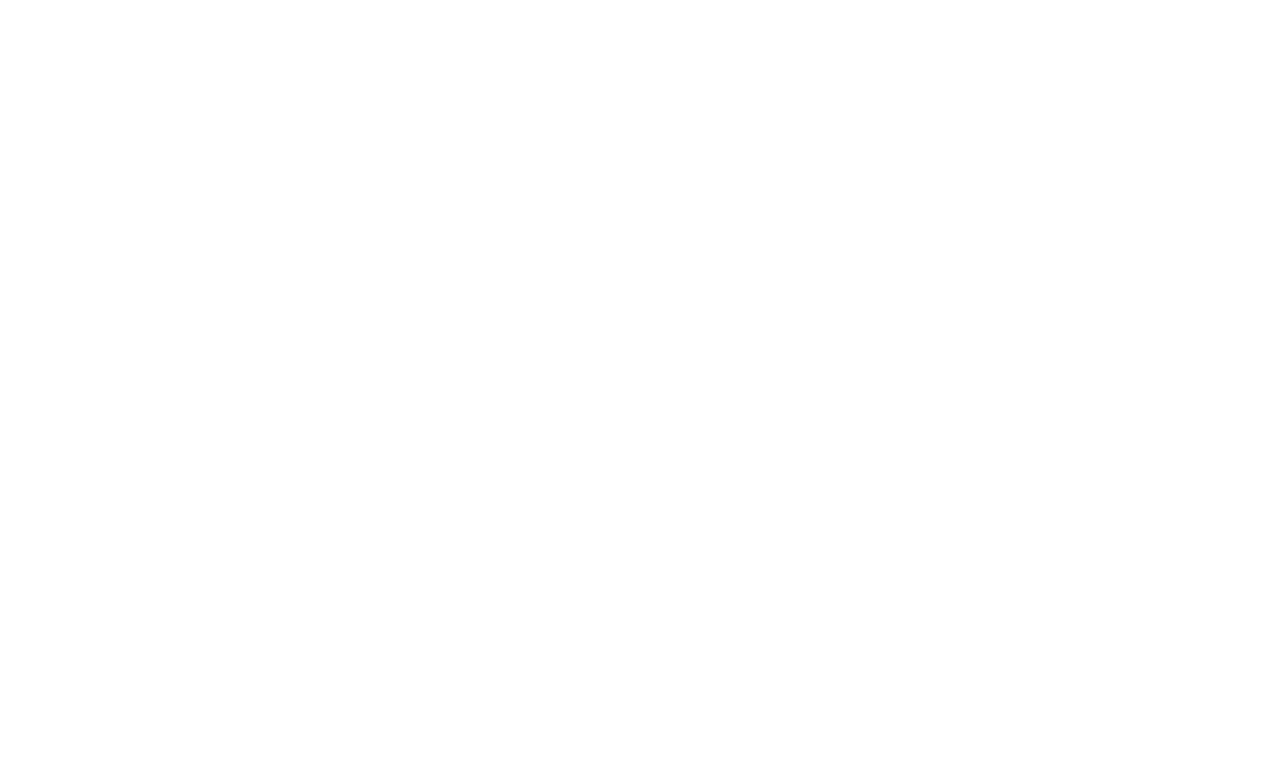
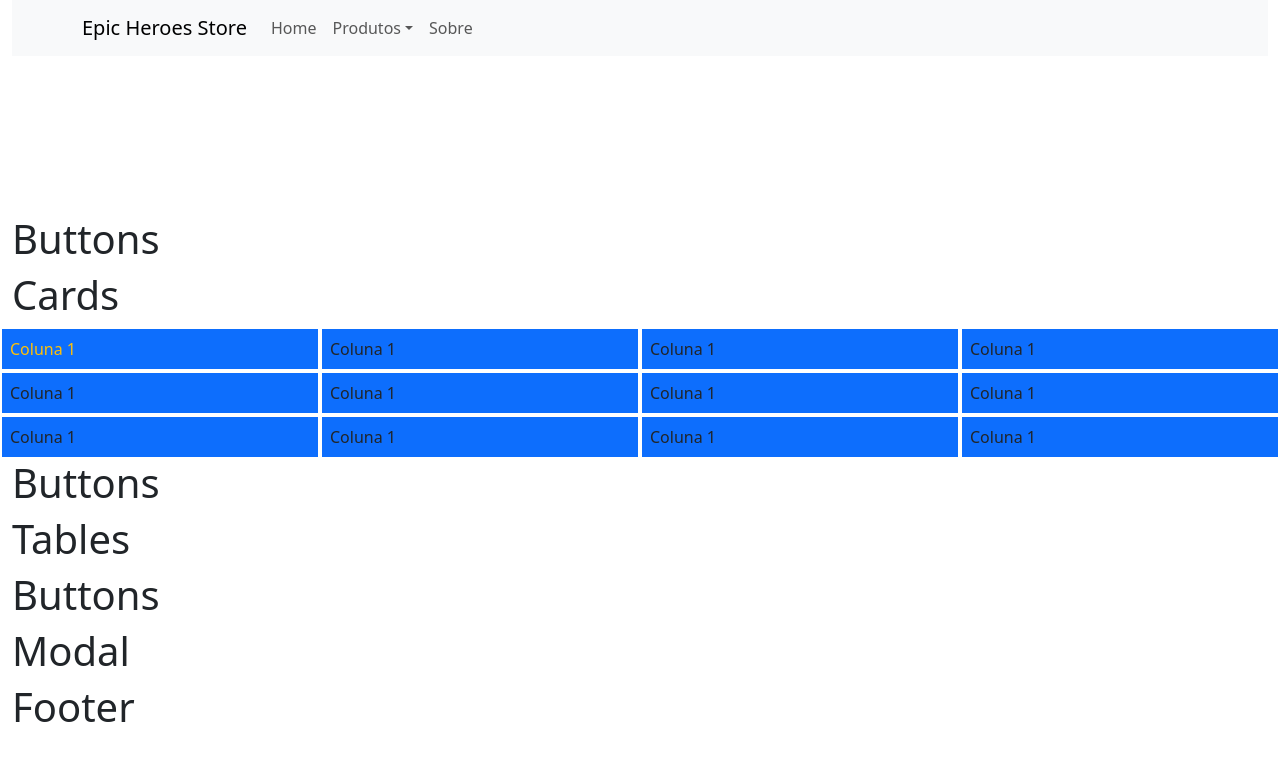
Before and after one commit to renan-utida/cp6-bootstrap, a React (Vite) app: page / in a window 1280 px wide. Shown: the top 760 px of the page. Built offline with nearby package versions, Linux system fonts and the light colour scheme.

Commit message:
Organizando o que colocar no Navbar e o Carousel

```diff
--- a/src/App.jsx
+++ b/src/App.jsx
@@ -1,10 +1,40 @@
+import Navbars from "./components/Navbars"
+import CarouselsImagens from "./components/CarouselsImagens"
+import Buttons from "./components/Buttons"
+import Cards from "./components/Cards"
+import Tables from "./components/Tables"
+import Modal from "./components/Modal"
+import Footer from "./components/Footer"
 
 
 function App() {
 
   return (
 
-    <div>
+    <div className="container-fluid">
+        <Navbars/>
+        <CarouselsImagens/>
+        <Buttons/>
+        <Cards/>
+        <div className="row">
+            <div className="col-md-6 col-lg-4 col-xl-3 text-warning bg-primary border border-white border-2 p-2">Coluna 1</div>
+            <div className="col-md-6 col-lg-4 col-xl-3 bg-primary border border-white border-2 p-2">Coluna 1</div>
+            <div className="col-md-6 col-lg-4 col-xl-3 bg-primary border border-white border-2 p-2">Coluna 1</div>
+            <div className="col-md-6 col-lg-4 col-xl-3 bg-primary border border-white border-2 p-2">Coluna 1</div>
+            <div className="col-md-6 col-lg-4 col-xl-3 bg-primary border border-white border-2 p-2">Coluna 1</div>
+            <div className="col-md-6 col-lg-4 col-xl-3 bg-primary border border-white border-2 p-2">Coluna 1</div>
+            <div className="col-md-6 col-lg-4 col-xl-3 bg-primary border border-white border-2 p-2">Coluna 1</div>
+            <div className="col-md-6 col-lg-4 col-xl-3 bg-primary border border-white border-2 p-2">Coluna 1</div>
+            <div className="col-md-6 col-lg-4 col-xl-3 bg-primary border border-white border-2 p-2">Coluna 1</div>
+            <div className="col-md-6 col-lg-4 col-xl-3 bg-primary border border-white border-2 p-2">Coluna 1</div>
+            <div className="col-md-6 col-lg-4 col-xl-3 bg-primary border border-white border-2 p-2">Coluna 1</div>
+            <div className="col-md-6 col-lg-4 col-xl-3 bg-primary border border-white border-2 p-2">Coluna 1</div>
+        </div>
+        <Buttons/>
+        <Tables/>
+        <Buttons/>
+        <Modal/>
+        <Footer/>
     </div>
   )
 }
--- /dev/null
+++ b/src/components/Buttons.jsx
@@ -0,0 +1,12 @@
+
+
+function Buttons(){
+
+    return(
+        <>
+            <h1>Buttons</h1>
+        </>
+    )
+}
+
+export default Buttons
--- /dev/null
+++ b/src/components/Cards.jsx
@@ -0,0 +1,12 @@
+
+
+function Cards(){
+
+    return(
+        <>
+            <h1>Cards</h1>
+        </>
+    )
+}
+
+export default Cards
--- /dev/null
+++ b/src/components/CarouselsImagens.jsx
@@ -0,0 +1,35 @@
+import Carousel from 'react-bootstrap/Carousel';
+
+import CamisetaCarousel1 from '../assets/camiseta-marvel.png';
+
+function CarouselsImagens() {
+  return (
+    <Carousel>
+      <Carousel.Item>
+        <img src={CamisetaCarousel1} alt="" text="First slide"/>
+        <Carousel.Caption>
+          <h3>First slide label</h3>
+          <p>Nulla vitae elit libero, a pharetra augue mollis interdum.</p>
+        </Carousel.Caption>
+      </Carousel.Item>
+      <Carousel.Item>
+        <img src="" alt="" text="Second slide"/>
+        <Carousel.Caption>
+          <h3>Second slide label</h3>
+          <p>Lorem ipsum dolor sit amet, consectetur adipiscing elit.</p>
+        </Carousel.Caption>
+      </Carousel.Item>
+      <Carousel.Item>
+        <img src="" alt="" text="Third slide"/>
+        <Carousel.Caption>
+          <h3>Third slide label</h3>
+          <p>
+            Praesent commodo cursus magna, vel scelerisque nisl consectetur.
+          </p>
+        </Carousel.Caption>
+      </Carousel.Item>
+    </Carousel>
+  );
+}
+
+export default CarouselsImagens;
--- /dev/null
+++ b/src/components/Footer.jsx
@@ -0,0 +1,12 @@
+
+
+function Footer(){
+
+    return(
+        <>
+            <h1>Footer</h1>
+        </>
+    )
+}
+
+export default Footer
--- /dev/null
+++ b/src/components/Modal.jsx
@@ -0,0 +1,12 @@
+
+
+function Modal(){
+
+    return(
+        <>
+            <h1>Modal</h1>
+        </>
+    )
+}
+
+export default Modal
--- /dev/null
+++ b/src/components/Navbars.jsx
@@ -0,0 +1,33 @@
+import Container from 'react-bootstrap/Container';
+import Nav from 'react-bootstrap/Nav';
+import Navbar from 'react-bootstrap/Navbar';
+import NavDropdown from 'react-bootstrap/NavDropdown';
+
+function Navbars() {
+  return (
+    <Navbar expand="lg" className="bg-body-tertiary">
+      <Container>
+        <Navbar.Brand href="#home">Epic Heroes Store</Navbar.Brand>
+        <Navbar.Toggle aria-controls="basic-navbar-nav" />
+        <Navbar.Collapse id="basic-navbar-nav">
+          <Nav className="me-auto">
+            <Nav.Link href="#home">Home</Nav.Link>
+            <NavDropdown title="Produtos" id="basic-nav-dropdown">
+              <NavDropdown.Item href="#action/3.1">Camisetas</NavDropdown.Item>
+              <NavDropdown.Item href="#action/3.2">Chaveiros</NavDropdown.Item>
+              <NavDropdown.Item href="#action/3.3">Miniaturas</NavDropdown.Item>
+              <NavDropdown.Item href="#action/3.4">Revistas</NavDropdown.Item>
+              <NavDropdown.Divider />
+              <NavDropdown.Item href="#action/3.4">
+                Todos os Produtos
+              </NavDropdown.Item>
+            </NavDropdown>
+            <Nav.Link href="#link">Sobre</Nav.Link>
+          </Nav>
+        </Navbar.Collapse>
+      </Container>
+    </Navbar>
+  );
+}
+
+export default Navbars
--- /dev/null
+++ b/src/components/Tables.jsx
@@ -0,0 +1,12 @@
+
+
+function Tables(){
+
+    return(
+        <>
+            <h1>Tables</h1>
+        </>
+    )
+}
+
+export default Tables
```
Also changed, not shown: src/assets/camiseta-marvel.png (added), src/assets/chaveiros1.png (added).
